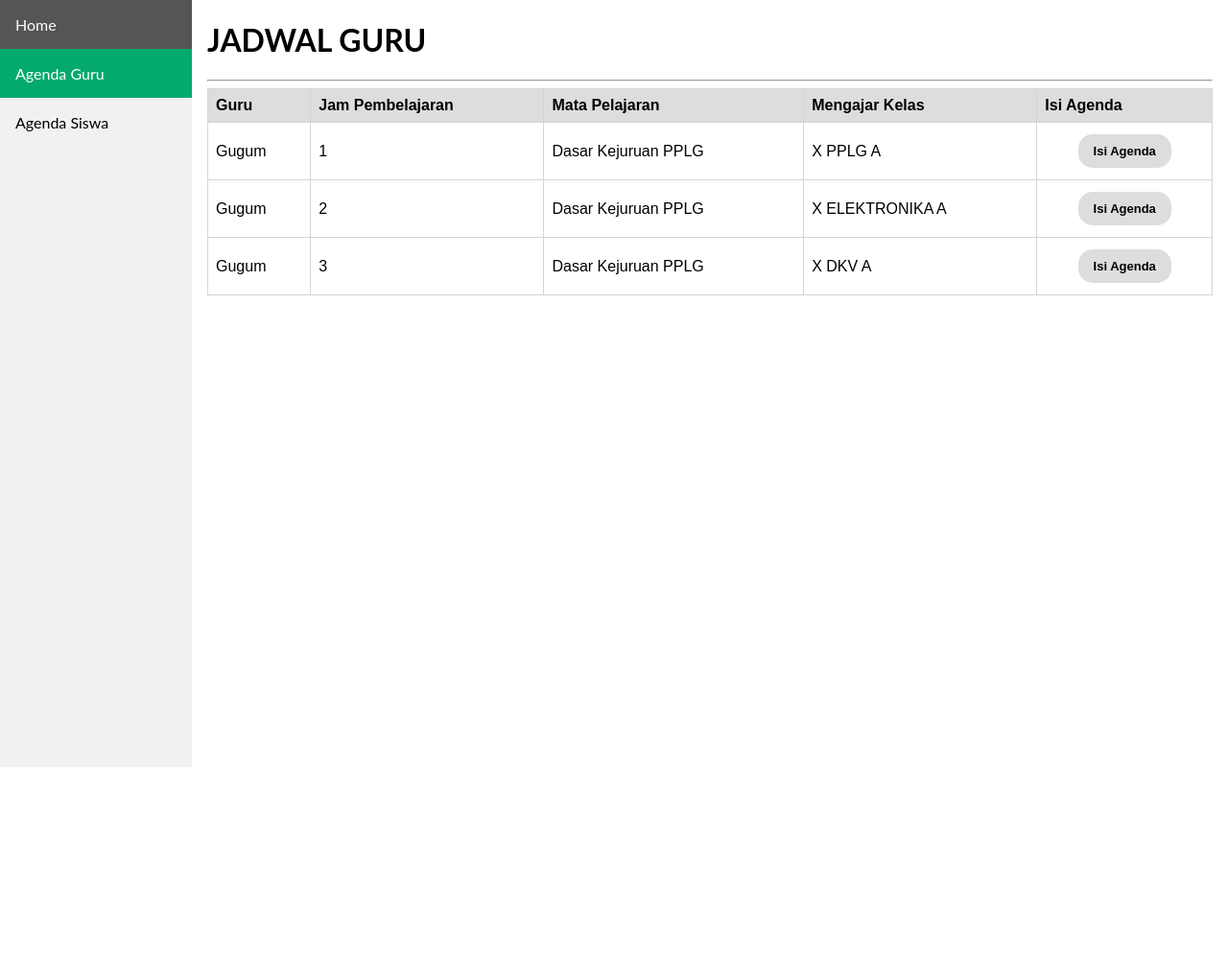
After one commit to irfanmhdk/agenda, a PHP site: page /data_agenda_guruA.php?id=198111032008011005 in a window 1280 px wide. The commit adds this page. Shown: the whole page at 96% size. Run offline with PHP 8.4, Linux system fonts and the light colour scheme; data comes from the database, SQL or seed files in the repository.

Commit message:
cggggdgd

```diff
--- a/agenda/cek_login.php
+++ b/agenda/cek_login.php
@@ -14,7 +14,7 @@
                 if($uname == $log['nip'] && $psw == $log['password']){
                     echo "<script>
                             alert('Login Berhasil');
-                            window.location.href='data_agenda_guru.php?id=$log[nip]';
+                            window.location.href='beranda3.php?id=$log[nip]';
                         </script>";
 
                 }else{
@@ -32,7 +32,7 @@
                 if($uname == $log['nip'] && $psw == $log['password']){
                     echo "<script>
                             alert('Login Berhasil');
-                            window.location.href='data_agenda_guru.php?id=$log[nip]';
+                            window.location.href='beranda2.php?id=$log[nip]';
                         </script>";
                 }else{
                     echo "<script>
@@ -49,7 +49,7 @@
                 if($uname == $log['username'] && $psw == $log['password']){
                     echo "<script>
                             alert('Login Berhasil');
-                            window.location.href='data_agenda.php?id=$log[id_kelas]';
+                            window.location.href='beranda.php?id=$log[id_kelas]';
                         </script>";
                 }else{
                     echo "<script>
--- /dev/null
+++ b/agenda/data_agenda_guruA.php
@@ -0,0 +1,95 @@
+<!DOCTYPE html>
+<html lang="en">
+<?php
+    include 'koneksi.php';
+
+    $nip = $_GET['id'];
+
+    $kelas = $_GET['id'];
+?>
+<head>
+    <meta charset="UTF-8">
+    <meta name="viewport" content="width=device-width, initial-scale=1.0">
+    <title>Agenda SMKN 2 Cimahi</title>
+    <link rel="stylesheet" href="navbar.css">
+</head>
+<style>
+    table {
+        font-family: arial, sans-serif;
+        border-collapse: collapse;
+        width: 100%;
+    }
+
+    td, th {
+        border: 1px solid #d4d4d4;
+        text-align: left;
+        padding: 8px;
+    }
+
+    th {
+        background-color: #dddddd;
+    }
+    .btn {
+        background-color: #ddd;
+        border: none;
+        color: black;
+        padding: 10px 16px;
+        text-align: center;
+        font-size: 13px;
+        margin: 4px 2px;
+        transition: 0.3s;
+        border-radius: 15px;
+    }
+
+    .btn:hover {
+        background-color: #3e8e41;
+        color: white;
+    }
+</style>
+<body>
+    <header>
+        <div class="sidebar">
+        <a  href="beranda3.php?id=<?= $kelas ?>">Home</a>
+            <a class="active" href="data_agenda_guruA.php?id=<?= $kelas ?>">Agenda Guru</a>
+            <a href="data_agendaA.php?id=<?= $kelas ?>">Agenda Siswa</a>
+        </div>
+    </header>
+    <div class="content">
+        <h1>JADWAL GURU</h1><hr>
+
+        <table>
+            <tr>
+
+            </tr>
+            <tr>
+                <th>Guru</th>
+                <th>Jam Pembelajaran</th>
+                <th>Mata Pelajaran</th>
+                <th>Mengajar Kelas</th>
+                <th>Isi Agenda</th>
+            </tr>
+                <?php
+
+                        $sql ="SELECT tb_jadwal.jam, tb_jadwal.hari, tb_kelas.nama_kelas, tb_guru.nama_guru, tb_mapel.nama_mapel, tb_jadwal.nip, tb_mapel.id_mapel, tb_jadwal.id_kelas, tb_jadwal.id_mapel
+                        FROM tb_jadwal INNER JOIN tb_kelas ON tb_jadwal.id_kelas = tb_kelas.id_kelas INNER JOIN
+                        tb_guru ON tb_jadwal.nip = tb_guru.nip INNER JOIN tb_mapel ON tb_jadwal.id_mapel = tb_mapel.id_mapel WHERE tb_jadwal.nip='$nip'";
+                        $proses = mysqli_query($Conn, $sql);
+
+
+                    foreach($proses as $jadwal){ ?>
+                        <tr>
+                        <td><?= $jadwal['nama_guru'] ?></td>
+                        <td><?= $jadwal['jam'] ?></td>
+                        <td><?= $jadwal['nama_mapel'] ?></td>
+                        <td><?= $jadwal['nama_kelas'] ?></td>
+                        <td><a href="isi_agenda_guru.php?nip=<?= $nip ?>&jam=<?= $jadwal['jam'] ?>&kel=<?= $jadwal['id_kelas'] ?>&map=<?= $jadwal['id_mapel'] ?>"><center><button class="btn"><b>Isi Agenda</b></button></center></a></td>
+                        </tr>
+                <?php
+             }  ?>
+
+        </table>
+
+    </div>
+
+</body>
+</html>
```
Also changed, not shown: agenda/beranda3.php (added, +97 -0 lines), agenda/data_agendaA.php (added, +86 -0 lines).
